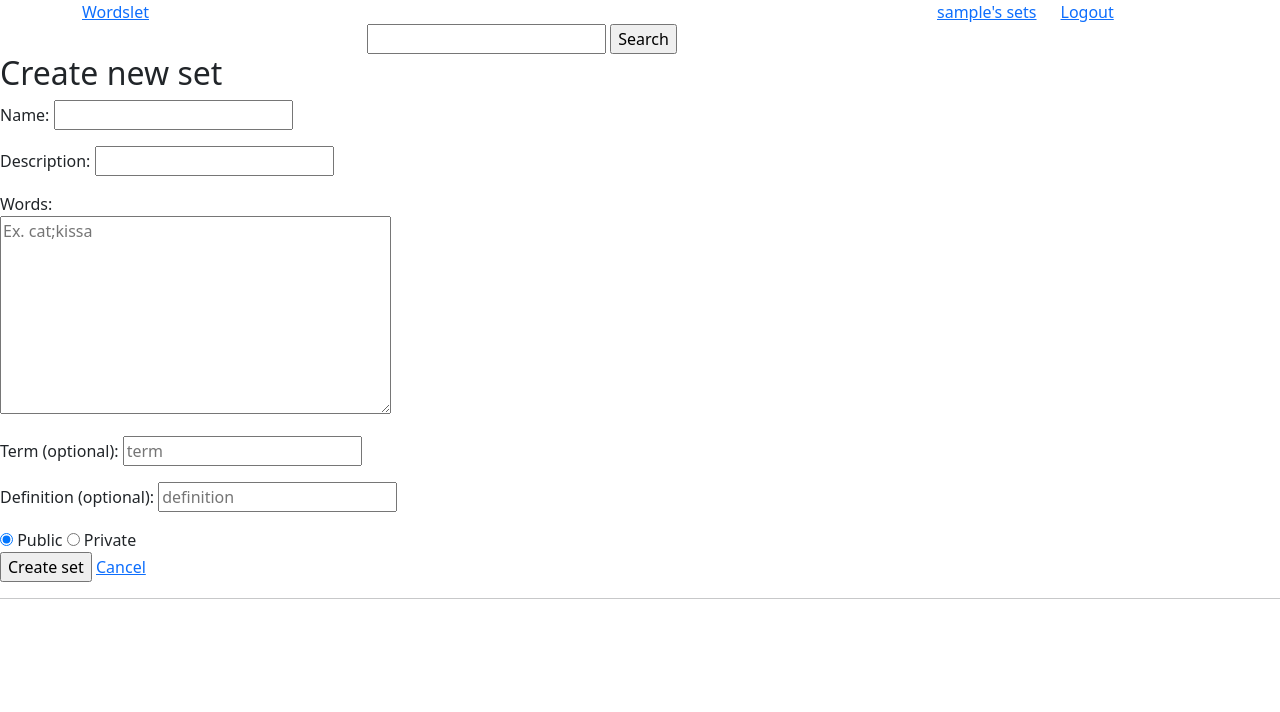
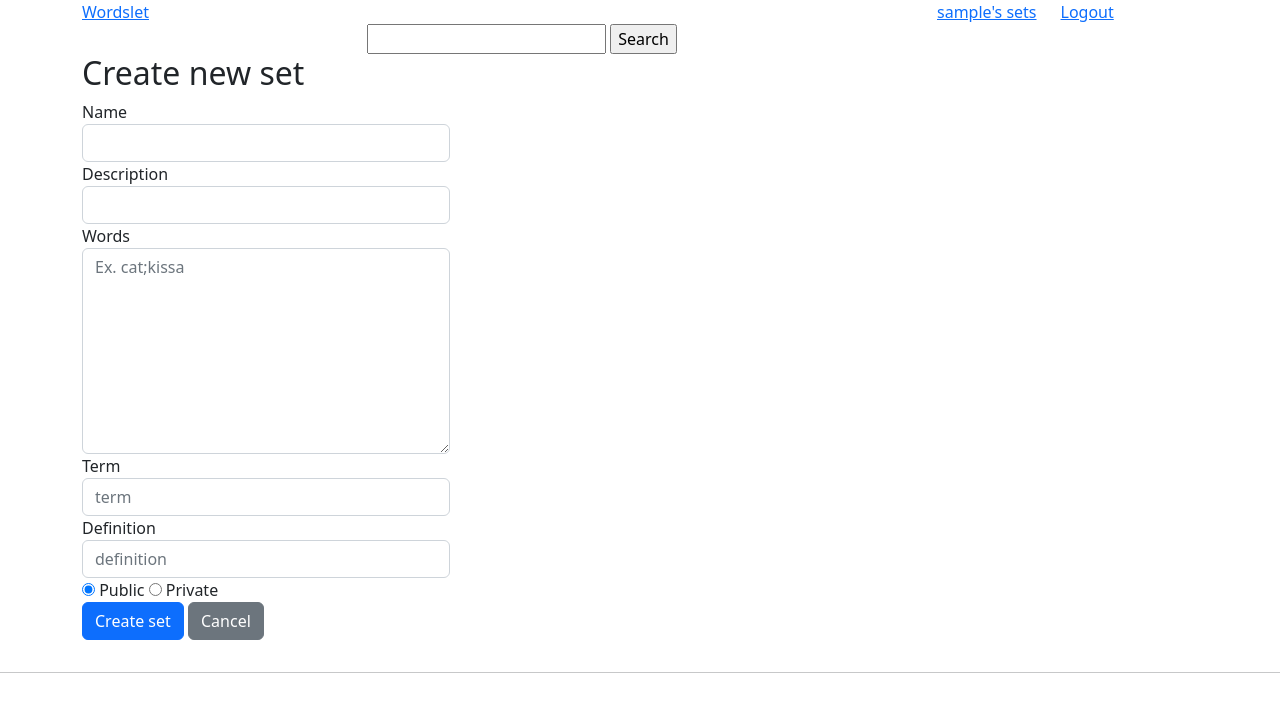
Before and after one commit to seirepo/tietokantasovellus-kesa-2022, a Flask app: page /add-new-set in a window 1280 px wide. Shown: the top 712 px of the page. Run offline with Flask 2, Linux system fonts and the light colour scheme; the visitor is signed in with stand-in values (Sample User, id 1); some libraries are stand-ins or nearby versions.

Commit message:
Style add-new-set.html

```diff
--- a/templates/add-new-set.html
+++ b/templates/add-new-set.html
@@ -1,8 +1,49 @@
 {% extends "layout.html" %}
 {% block title %}New set{% endblock %}
 {% block content %}
-<h2>Create new set</h2>
 
+<div class="container">
+    <div class="row">
+        <div class="col-8">
+            <h2>Create new set</h2>
+
+            <form action="/add-new-set" method="post">
+                <div class="form-group col-6">
+
+
+                    <label for="inputName">Name</label>
+                    <input type="text" class="form-control" id="inputName" name="name" minlength="1" maxlength="100">
+
+                    <label for="inputDescription">Description</label>
+                    <input type="text" class="form-control" id="inputDescription" name="description" maxlength="100">
+
+                    <label for="inputWords">Words</label>
+                    <textarea class="form-control" id="inputWords" name="words" placeholder="Ex. cat;kissa" rows="8"
+                        cols="40" maxlength="10000"></textarea>
+
+                    <label for="inputTerm">Term</label>
+                    <input type="text" class="form-control" id="inputTerm" name="term" placeholder="term"
+                        maxlength="100">
+
+                    <label for="inputDefinition">Definition</label>
+                    <input type="text" class="form-control" id="inputDefinition" name="definition"
+                        placeholder="definition" maxlength="100">
+
+                    <input type="radio" name="private" value=0 checked> Public
+                    <input type="radio" name="private" value=1> Private
+                    <p>
+
+                        <input type="submit" class="btn btn-primary" value="Create set">
+                        <a class="btn btn-secondary" href="/{{ session.user_id }}">Cancel</a>
+
+                        <input type="hidden" name="csrf_token" value="{{ session.csrf_token }}">
+
+                </div>
+        </div>
+    </div>
+</div>
+
+<!--
 <form action="/add-new-set" method="post">
 
     <p>Name:
@@ -28,5 +69,6 @@
     <input type="hidden" name="csrf_token" value="{{ session.csrf_token }}">
 
 </form>
+-->
 
 {% endblock %}
```
